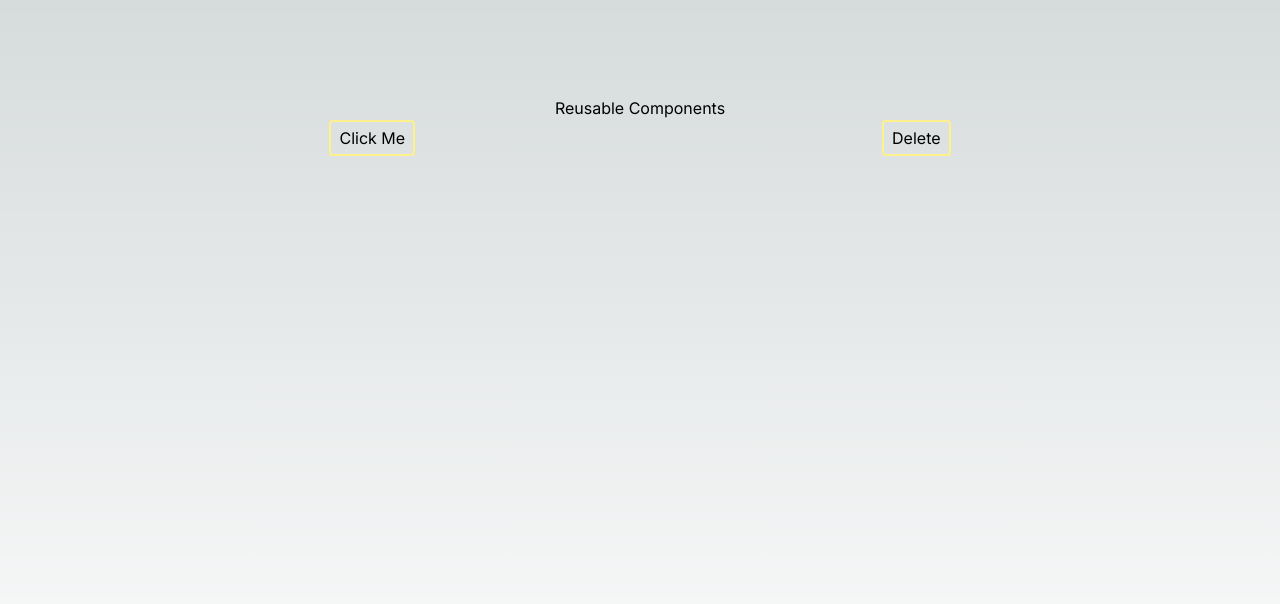
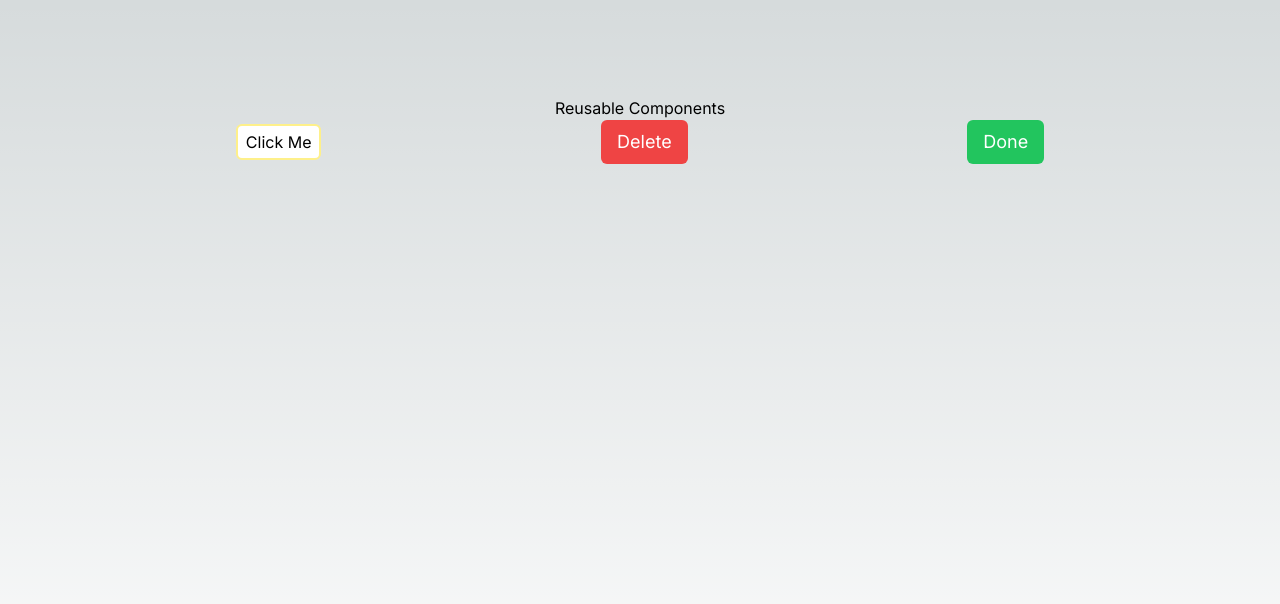
Before and after one commit to Ronexlemon/R-Components, a Next.js app: page / in a window 1280 px wide. Shown: the top 604 px of the page. Built offline with nearby package versions, Linux system fonts and the light colour scheme.

Commit message:
button:reusable

```diff
--- a/package.json
+++ b/package.json
@@ -9,6 +9,7 @@
     "lint": "next lint"
   },
   "dependencies": {
+    "class-variance-authority": "^0.7.0",
     "clsx": "^2.1.1",
     "next": "14.2.3",
     "react": "^18",
--- a/src/app/page.tsx
+++ b/src/app/page.tsx
@@ -8,7 +8,8 @@ export default function Home() {
      <div>Reusable Components</div>
      <div className="flex w-full justify-around items-center">
       <Button onClick={()=>alert("yollow")}>Click Me</Button>
-      <Button onClick={()=>alert("yollow")}>Delete</Button>
+      <Button onClick={()=>alert("yollow")} size='lg' variant='danger'>Delete</Button>
+      <Button onClick={()=>alert("yollow")} size='lg' variant='good'>Done</Button>
      </div>
     </main>
   );
--- a/src/components/ui/Button.tsx
+++ b/src/components/ui/Button.tsx
@@ -1,13 +1,40 @@
 import { ButtonHTMLAttributes, ReactNode } from "react"
 import { cn } from "@/lib/utili"
+import { cva ,type VariantProps} from "class-variance-authority"
 
 
-interface ButtonProps extends ButtonHTMLAttributes<HTMLButtonElement>{
+const buttonVariant = cva("rounded-md ",{
+    variants:{
+        variant:{
+            primary: "border-2 border-yellow-200 text-black  bg-white   ",
+            secondary: "border-2 border-white  bg-black text-white ",
+            danger: "border-none bg-red-500 text-white hover:bg-red-600 ",
+            good: "border-none bg-green-500 text-white hover:bg-green-600 "
+
+
+
+        },
+        size:{
+            sm: "text-sm py-0 px-1",
+            md: "text-base py-1 px-2",
+            lg: "text-lg py-2 px-4"
+
+        }
+    },
+    defaultVariants:{
+        variant: "primary",
+        size: "md"
+    }
+
+
+})
+
+interface ButtonProps extends ButtonHTMLAttributes<HTMLButtonElement>,VariantProps<typeof buttonVariant>{
     children:ReactNode
 }
-const Button=({children,...props}:ButtonProps)=>{
+const Button=({className,children,variant,size,...props}:ButtonProps)=>{
 
-    return <button  {...props} className="border-2 border-yellow-200  rounded  py-1 px-2">{children}</button>
+    return <button  {...props} className={cn(buttonVariant({variant,size}))} >{children}</button>
 }
 
 export {Button}
```
Also changed, not shown: 1 other file (tests, documents, lock files or other folders).
